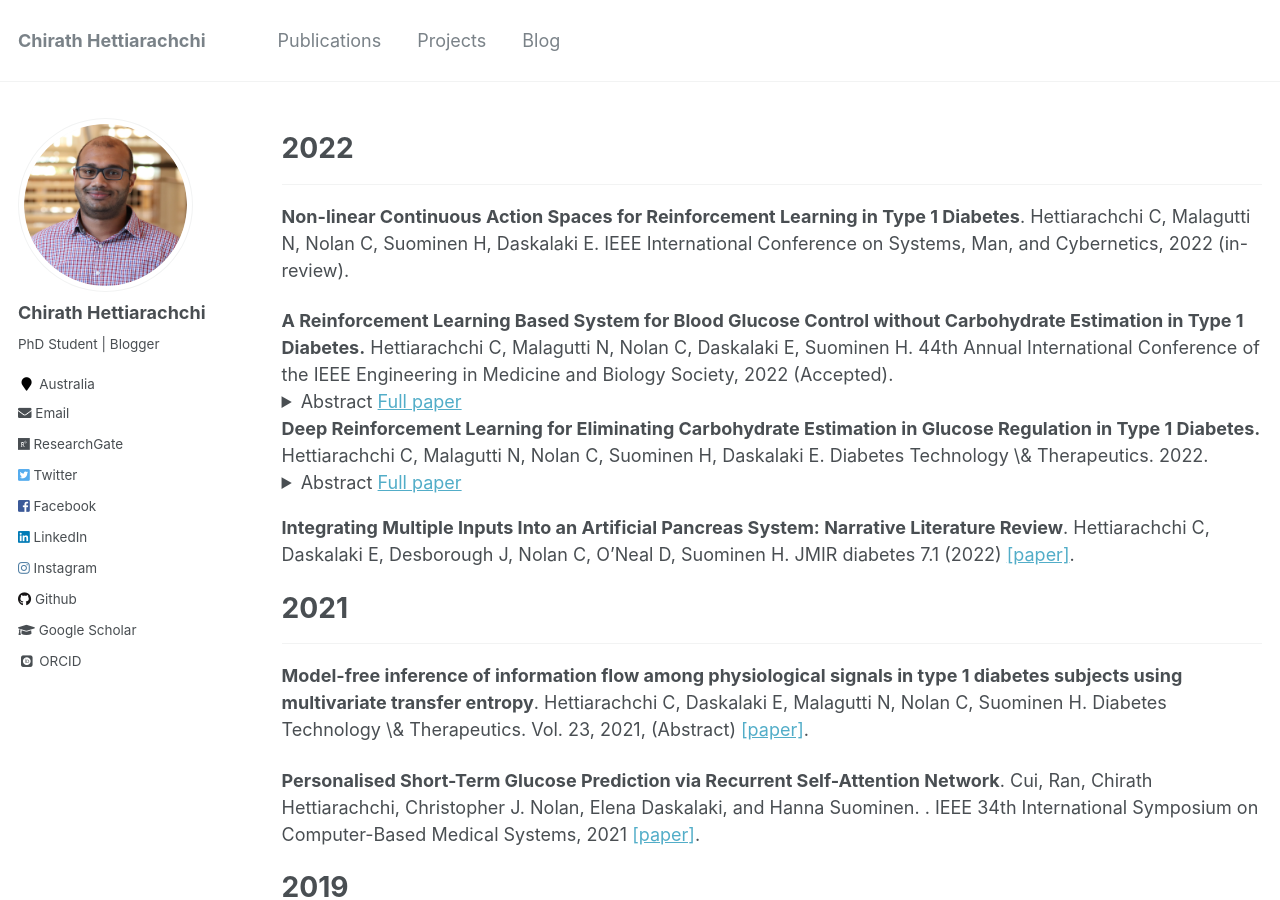
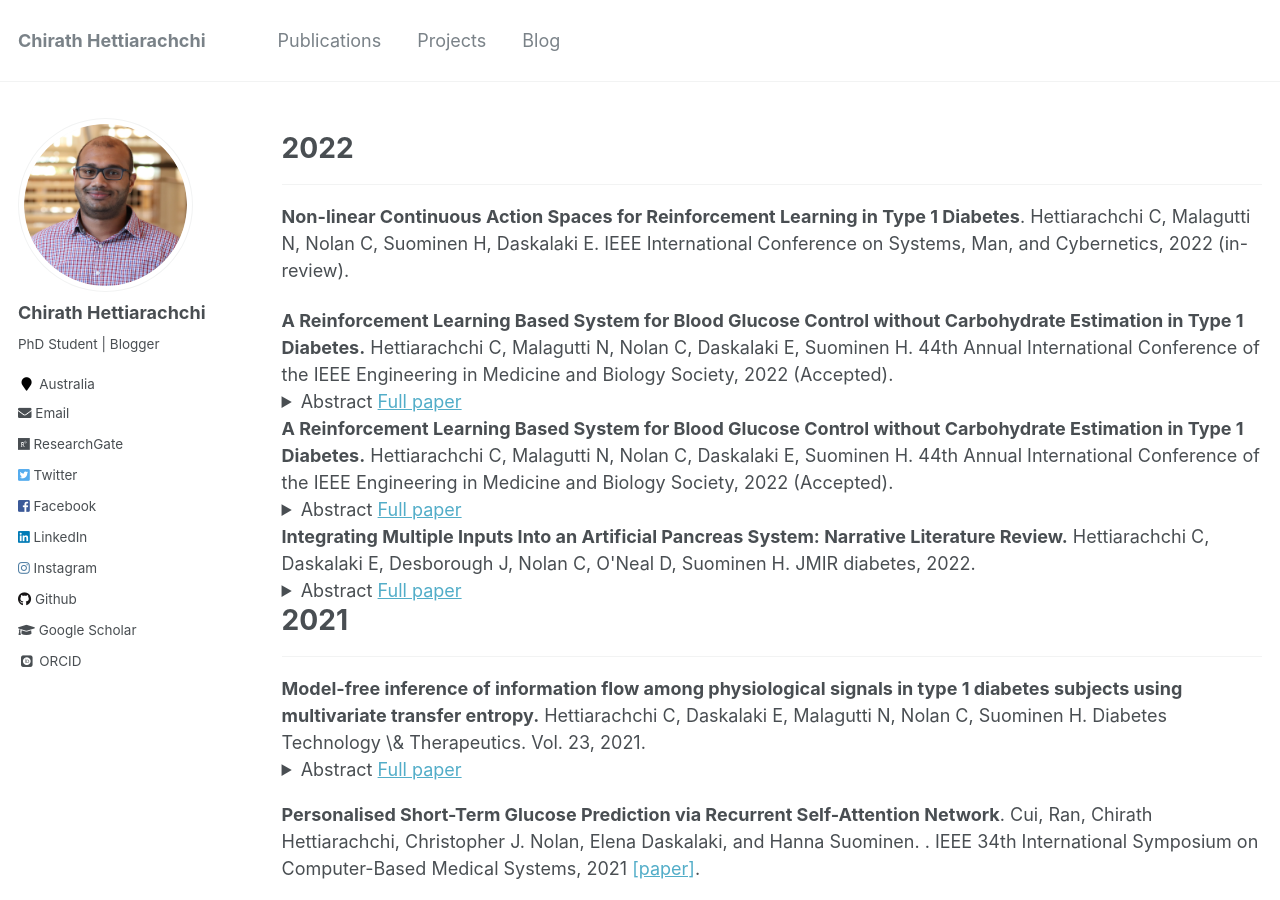
Before and after one commit to chirathyh/chirathyh.github.io, a Jekyll site: the page built from _pages/publications.md, in a window 1280 px wide and 900 px high. Built offline with Jekyll 4.4.1, drawn with Linux system fonts in a browser that asks for light colours; some web fonts are replaced.

Commit message:
Update publications.md

```diff
--- a/_pages/publications.md
+++ b/_pages/publications.md
@@ -19,9 +19,8 @@ author_profile: true
 </details>
 </div>
 
-
 <div>
-<strong>Deep Reinforcement Learning for Eliminating Carbohydrate Estimation in Glucose Regulation in Type 1 Diabetes.</strong> Hettiarachchi C, Malagutti N, Nolan C, Suominen H, Daskalaki E. Diabetes Technology \& Therapeutics. 2022.
+<strong>A Reinforcement Learning Based System for Blood Glucose Control without Carbohydrate Estimation in Type 1 Diabetes.</strong> Hettiarachchi C, Malagutti N, Nolan C, Daskalaki E, Suominen H. 44th Annual International Conference of the IEEE Engineering in Medicine and Biology Society, 2022 (Accepted).
 <details>
   <summary>Abstract <a href="https://www.liebertpub.com/doi/full/10.1089/dia.2021.2525.abstracts">Full paper</a></summary>
 
@@ -30,12 +29,29 @@ author_profile: true
 </details>
 </div>
 
-**Integrating Multiple Inputs Into an Artificial Pancreas System: Narrative Literature Review**. Hettiarachchi C, Daskalaki E, Desborough J, Nolan C, O'Neal D, Suominen H. JMIR diabetes 7.1 (2022) [[paper]](https://diabetes.jmir.org/2022/1/e28861/).
+
+<div>
+<strong>Integrating Multiple Inputs Into an Artificial Pancreas System: Narrative Literature Review.</strong> Hettiarachchi C, Daskalaki E, Desborough J, Nolan C, O'Neal D, Suominen H. JMIR diabetes, 2022.
+<details>
+  <summary>Abstract <a href="https://diabetes.jmir.org/2022/1/e28861/">Full paper</a></summary>
+
+<blockquote><p>Type 1 Diabetes (T1D) is a chronic autoimmune disease, which requires the use of exogenous insulin for glucose regulation. In current hybrid closed-loop systems, meal entry is manual which adds cognitive burden to the persons living with T1D. In this study, we proposed a control system based on Proximal Policy Optimisation (PPO) that controls both basal and bolus insulin infusion and only requires meal announcement, thus eliminating the need for carbohydrate estimation. We evaluated the system on a challenging meal scenario, using an open-source simulator based on the UVA/Padova 2008 model and achieved a mean Time in Range value of 65\% for the adult subject cohort, while maintaining a moderate hypoglycemic and hyperglycemic risk profile. The approach shows promise and welcomes further research towards the translation to a real-life artificial~pancreas.</p></blockquote>
+
+</details>
+</div>
 
 # 2021
 ---
 
-**Model-free inference of information flow among physiological signals in type 1 diabetes subjects using multivariate transfer entropy**. Hettiarachchi C, Daskalaki E, Malagutti N, Nolan C, Suominen H. Diabetes Technology \& Therapeutics. Vol. 23, 2021, (Abstract) [[paper]](https://www.liebertpub.com/doi/full/10.1089/dia.2021.2525.abstracts).
+<div>
+<strong>Model-free inference of information flow among physiological signals in type 1 diabetes subjects using multivariate transfer entropy.</strong> Hettiarachchi C, Daskalaki E, Malagutti N, Nolan C, Suominen H. Diabetes Technology \& Therapeutics. Vol. 23, 2021.
+<details>
+  <summary>Abstract <a href="https://www.liebertpub.com/doi/full/10.1089/dia.2021.2525.abstracts">Full paper</a></summary>
+
+<blockquote><p>Type 1 Diabetes (T1D) is a chronic autoimmune disease, which requires the use of exogenous insulin for glucose regulation. In current hybrid closed-loop systems, meal entry is manual which adds cognitive burden to the persons living with T1D. In this study, we proposed a control system based on Proximal Policy Optimisation (PPO) that controls both basal and bolus insulin infusion and only requires meal announcement, thus eliminating the need for carbohydrate estimation. We evaluated the system on a challenging meal scenario, using an open-source simulator based on the UVA/Padova 2008 model and achieved a mean Time in Range value of 65\% for the adult subject cohort, while maintaining a moderate hypoglycemic and hyperglycemic risk profile. The approach shows promise and welcomes further research towards the translation to a real-life artificial~pancreas.</p></blockquote>
+
+</details>
+</div>
 
 **Personalised Short-Term Glucose Prediction via Recurrent Self-Attention Network**. Cui, Ran, Chirath Hettiarachchi, Christopher J. Nolan, Elena Daskalaki, and Hanna Suominen. . IEEE 34th International Symposium on Computer-Based Medical Systems, 2021 [[paper]](https://ieeexplore.ieee.org/abstract/document/9474665).
 
```
